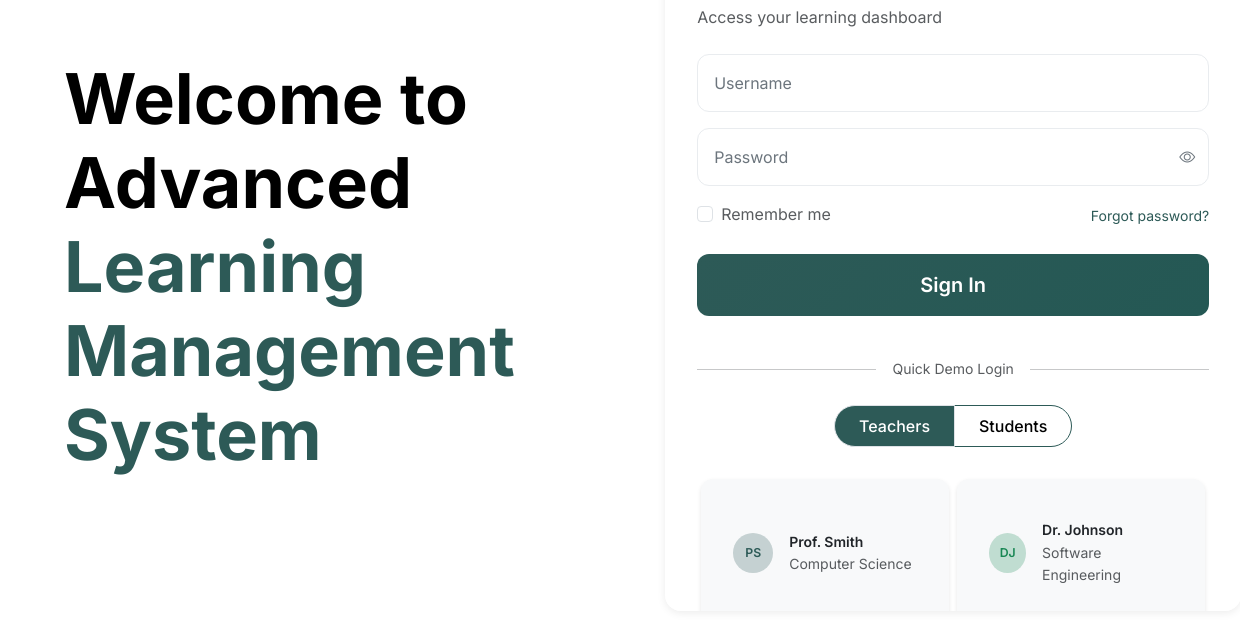
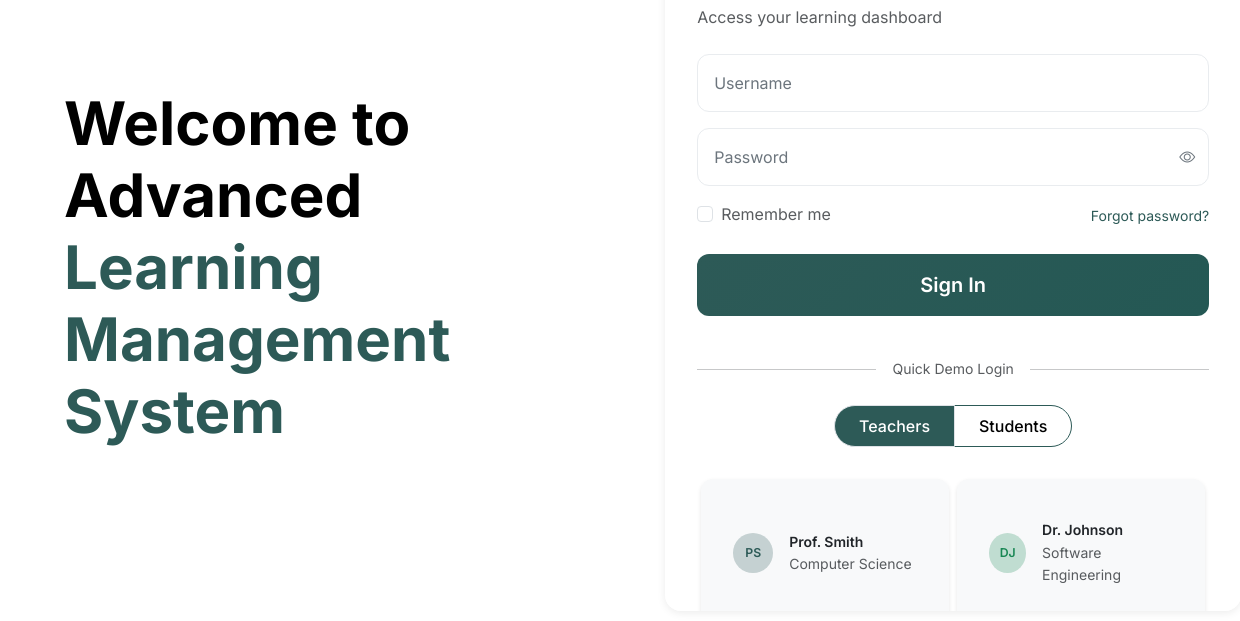
Before and after one commit to ChiyuiWong/learning_activties, a website: page frontend/login.html in a window 1536 px wide. Shown: the part 121-742 px from the top of the page, without its empty margins (124-1364 px from the left). Drawn offline with nearby package versions, Linux system fonts and the light colour scheme.

Commit message:
Change font size for Login page

```diff
--- a/frontend/static/css/main.css
+++ b/frontend/static/css/main.css
@@ -357,7 +357,7 @@ body.login-page {
 /* Extra Large screens (1400px+) */
 @media (min-width: 1400px) {
     .welcome-text-animated {
-        font-size: 70px !important;
+        font-size: 60px !important;
     }
 }
 
```
